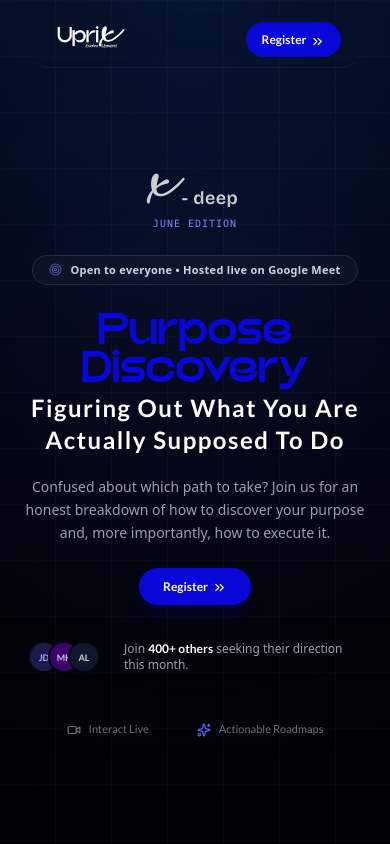
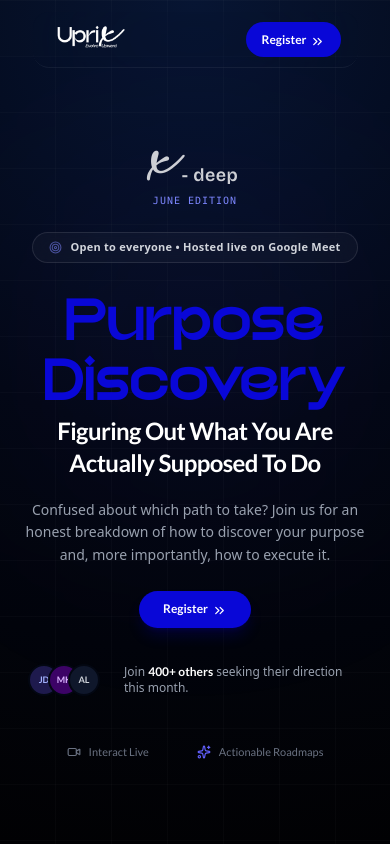
Before and after one commit to prime1999/xdeep, a Next.js app: page / in a window 390 px wide. Shown: the top 844 px of the page. Built offline with nearby package versions, Linux system fonts and the light colour scheme.

Commit message:
corrected the text on the hero section

```diff
--- a/app/layouts/Focus.tsx
+++ b/app/layouts/Focus.tsx
@@ -187,7 +187,6 @@ const Focus = () => {
           </p>
           <div className="flex flex-col items-center justify-center gap-1.5 text-xs text-gray-500 font-mono uppercase tracking-wider">
             <span>UPRIX CREATIVE DIRECTIVES</span>
-            <span className="text-indigo-400">EVOLVE UPWARD FORUM</span>
           </div>
         </div>
       </div>
--- a/app/layouts/Hero.tsx
+++ b/app/layouts/Hero.tsx
@@ -136,18 +136,18 @@ const Hero = () => {
           className="hidden md:block w-full tracking-wider mx-auto font-bold text-3xl/tight md:text-5xl/tight md:w-10/12 lg:w-9/12 text-center text-primary-blue space-y-2 font-embrace"
         >
           Purpose Discovery
-          <span className="text-white inline-block mt-2">
+          <span className="text-white tracking-tight inline-block mt-2">
             Figuring Out What You Are Actually Supposed To Do
           </span>{" "}
         </h1>
         <h1
           ref={headlineRef}
-          className="md:hidden w-full tracking-wider mx-auto font-bold text-3xl/tight md:text-5xl/tight md:w-10/12 lg:w-9/12 text-center text-primary-blue space-y-2 font-embrace"
+          className="md:hidden w-full tracking-wider mx-auto font-bold text-[40px] md:text-5xl md:w-10/12 lg:w-9/12 text-center text-primary-blue space-y-2 font-embrace"
         >
           Purpose
           <br />
           Discovery
-          <span className="text-2xl text-white inline-block mt-2">
+          <span className="text-2xl tracking-tight text-white inline-block mt-2">
             Figuring Out What You Are Actually Supposed To Do
           </span>{" "}
         </h1>
```
